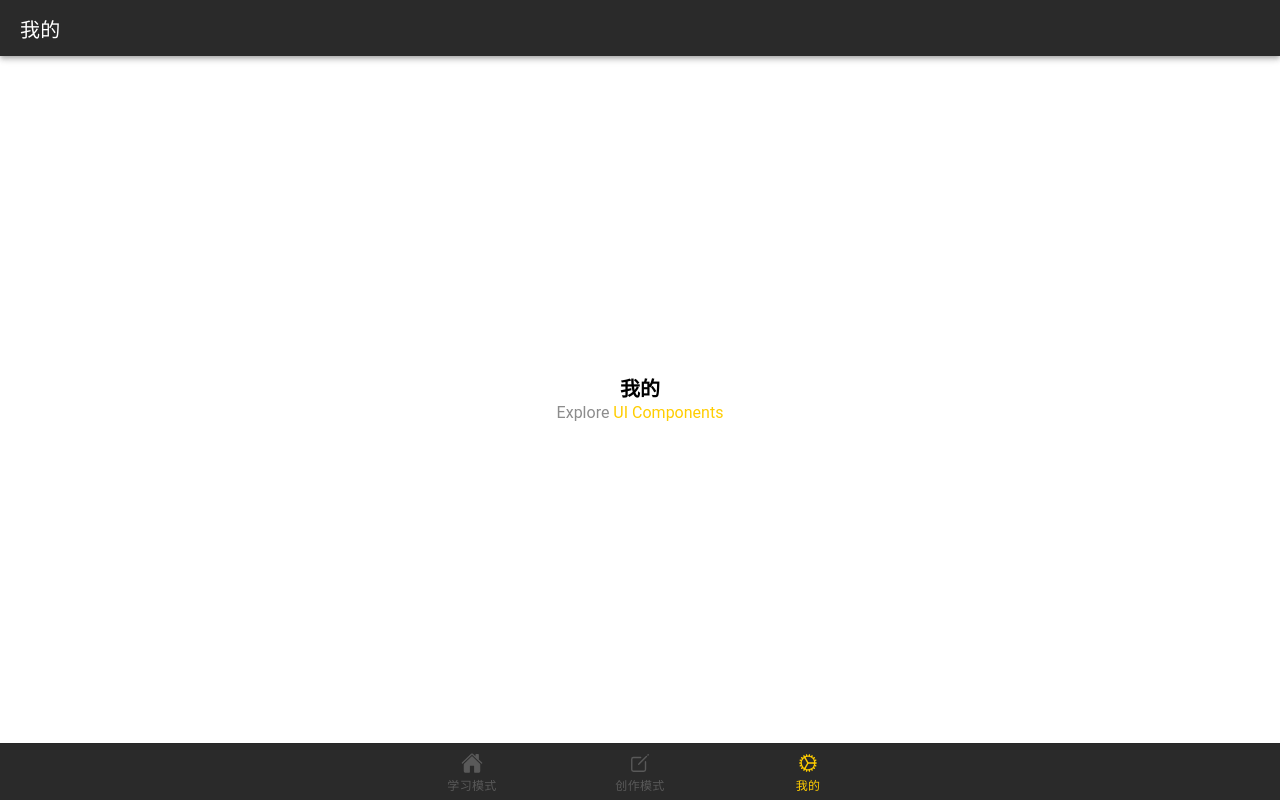
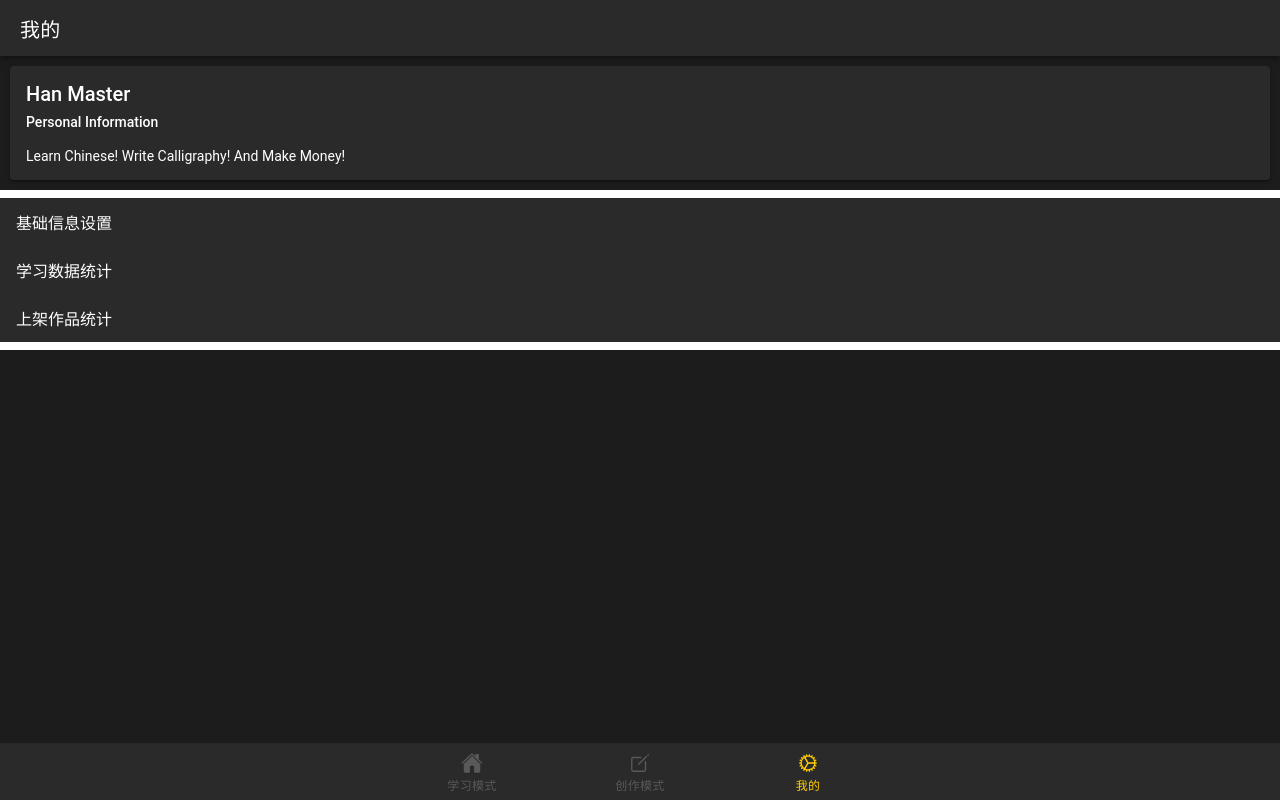
Before and after one commit to HanMaster2024/HanMasterApp, a React (Vite) app: page /tab3 in a window 1280 px wide. Built offline with nearby package versions, Linux system fonts and the light colour scheme.

Commit message:
feat：wallet connection

```diff
--- a/src/pages/Tab3.css
+++ b/src/pages/Tab3.css
@@ -0,0 +1,22 @@
+#my ion-content {
+  --background: #1c1c1c;
+}
+
+#my ion-content ion-card {
+  --background: #2a2a2a;
+  --color: #ffffff;
+}
+
+#my ion-content ion-card ion-card-title {
+  --color: #ffffff;
+}
+
+#my ion-content ion-card ion-card-subtitle {
+  --color: #ffffff;
+}
+
+#my ion-content ion-item {
+  --background: #2a2a2a;
+  --color: #ffffff;
+  --border-color: #2a2a2a;
+}
--- a/src/pages/Tab3.tsx
+++ b/src/pages/Tab3.tsx
@@ -4,20 +4,57 @@ import {
   IonPage,
   IonTitle,
   IonToolbar,
+  IonCard,
+  IonCardHeader,
+  IonCardTitle,
+  IonCardSubtitle,
+  IonCardContent,
+  IonList,
+  IonNavLink,
+  IonItem,
+  IonLabel,
+  IonItemOptions,
+  IonItemOption,
 } from "@ionic/react";
-import ExploreContainer from "../components/ExploreContainer";
+import Wallet from "./wallet-connection/index";
 import "./Tab3.css";
 
 const Tab3: React.FC = () => {
   return (
-    <IonPage>
+    <IonPage id="my">
       <IonHeader>
         <IonToolbar className="toolbar-title">
           <IonTitle>我的</IonTitle>
         </IonToolbar>
       </IonHeader>
       <IonContent fullscreen>
-        <ExploreContainer name="我的" />
+        <IonCard>
+          <IonCardHeader>
+            <IonCardTitle>Han Master</IonCardTitle>
+            <IonCardSubtitle>Personal Information</IonCardSubtitle>
+          </IonCardHeader>
+
+          <IonCardContent>
+            Learn Chinese! Write Calligraphy! And Make Money!
+          </IonCardContent>
+        </IonCard>
+        <IonList>
+          <IonItem>
+            <IonNavLink routerDirection="forward" component={() => <Wallet />}>
+              <IonLabel>基础信息设置</IonLabel>
+            </IonNavLink>
+          </IonItem>
+          <IonItem>
+            <IonNavLink routerDirection="forward" component={() => <Wallet />}>
+              <IonLabel>学习数据统计</IonLabel>
+            </IonNavLink>
+          </IonItem>
+          <IonItem>
+            <IonNavLink routerDirection="forward" component={() => <Wallet />}>
+              <IonLabel>上架作品统计</IonLabel>
+            </IonNavLink>
+          </IonItem>
+        </IonList>
       </IonContent>
     </IonPage>
   );
--- /dev/null
+++ b/src/pages/wallet-connection/index.tsx
@@ -0,0 +1,59 @@
+import {
+  IonContent,
+  IonHeader,
+  IonBackButton,
+  IonTitle,
+  IonToolbar,
+  IonButtons,
+  IonButton,
+} from "@ionic/react";
+import { useState } from "react";
+import Web3 from "web3";
+
+const connectWallet: React.FC = () => {
+  const [connectedAccount, setConnectedAccount] = useState("null");
+
+  async function connectMetamask() {
+    //check metamask is installed
+    if (window.ethereum) {
+      console.log(window.ethereum);
+      // instantiate Web3 with the injected provider
+      const web3 = new Web3(window.ethereum);
+
+      //request user to connect accounts (Metamask will prompt)
+      await window.ethereum.request({ method: "eth_requestAccounts" });
+
+      //get the connected accounts
+      const accounts = await web3.eth.getAccounts();
+
+      //show the first connected account in the react page
+      setConnectedAccount(accounts[0]);
+    } else {
+      alert("Please download metamask");
+    }
+  }
+
+  return (
+    <>
+      <IonHeader>
+        <IonToolbar className="toolbar-title ">
+          <IonButtons slot="start">
+            <IonBackButton></IonBackButton>
+          </IonButtons>
+          <IonTitle>wallet connection</IonTitle>
+        </IonToolbar>
+      </IonHeader>
+      <IonContent id="page-content-warp" class="ion-padding">
+        {/* Button to trigger Metamask connection */}
+        <IonButton onClick={() => connectMetamask()}>
+          Connect to wallet
+        </IonButton>
+
+        {/* Display the connected account */}
+        <h2>{connectedAccount}</h2>
+      </IonContent>
+    </>
+  );
+};
+
+export default connectWallet;
```
